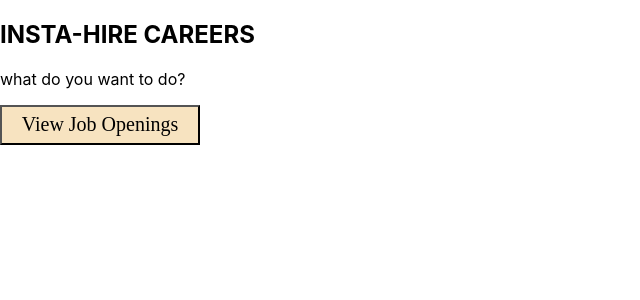
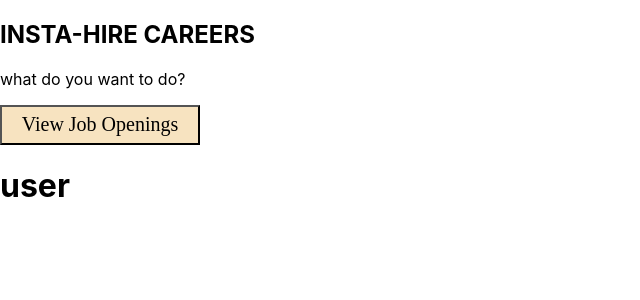
Before and after one commit to Hansh-1484519/instant_hire, a React (Create React App) app: page / in a window 1280 px wide. Shown: the top 300 px of the page, without its empty margins (0-640 px from the left). Built offline with nearby package versions, Linux system fonts and the light colour scheme.

Commit message:
created sidebar component in component directory

```diff
--- a/src/App.js
+++ b/src/App.js
@@ -1,5 +1,6 @@
 import './App.css';
 import Button from './component/Button/Button';
+import Sidebar from './component/Sidebar/Sidebar';
 
 
 function App() {
@@ -8,6 +9,7 @@
       <h2>INSTA-HIRE CAREERS</h2>
       <p>what do you want to do?</p>
       <Button/>
+      <Sidebar/>
     </div>
   );
 }
--- /dev/null
+++ b/src/component/Sidebar/Sidebar.js
@@ -0,0 +1,12 @@
+import React from 'react'
+import './sidebar.css'
+
+const Sidebar = () => {
+    return (
+        <div>
+            <h1>user</h1>
+        </div>
+    );
+}
+
+export default Sidebar
```
Also changed, not shown: src/component/Sidebar/sidebar.css (added).
